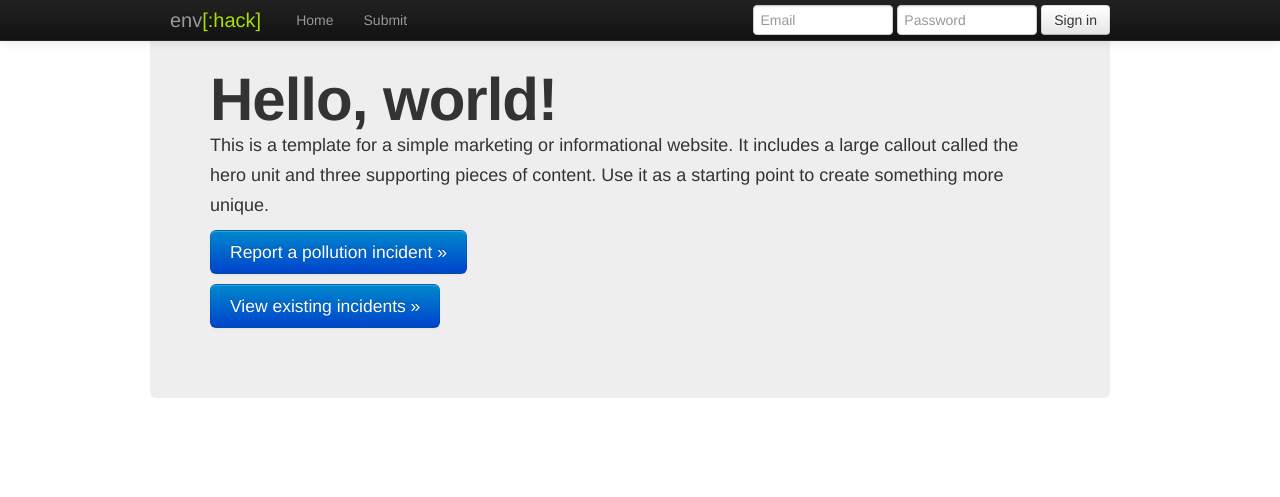
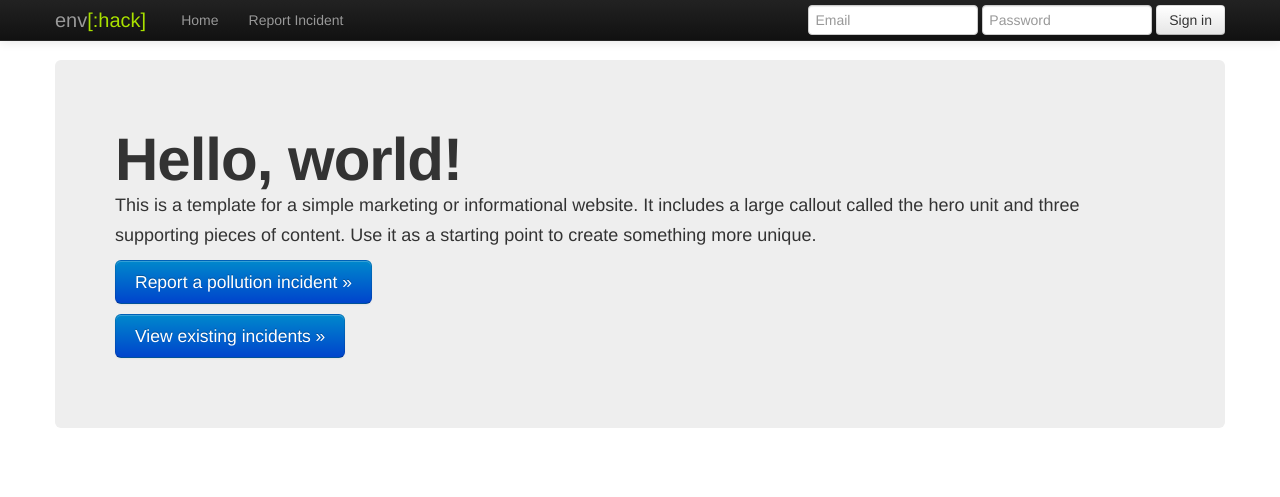
Before and after one commit to mattseymour/envhack, a Django app: page / in a window 1280 px wide. Shown: the top 497 px of the page. Run offline with Django 3.2, Linux system fonts and the light colour scheme; parts of the project's set-up code (start-up, migrations or seed data) failed here and were passed over.

Commit message:
Include remaining Bootstrap CSS - fixes top margin issue

```diff
--- a/webapp/templates/base.html
+++ b/webapp/templates/base.html
@@ -4,6 +4,13 @@
         <meta http-equiv="content-type" content="text/html;charset=utf-8"/>
         <link href="{{STATIC_URL}}css/bootstrap.css" rel="Stylesheet" type="text/css"/>
         <link href="{{STATIC_URL}}css/style.css" rel="Stylesheet" type="text/css"/>
+    <style type="text/css">
+      body {
+        padding-top: 60px;
+        padding-bottom: 40px;
+      }
+    </style>
+    <link href="{{STATIC_URL}}css/bootstrap-responsive.css" rel="stylesheet">
         {% block header %}
 
         {% endblock header %}
@@ -22,7 +29,7 @@
           <div class="nav-collapse collapse">
             <ul class="nav">
               <li><a href="/">Home</a></li><!-- li class=active -->
-              <li><a href="/submission/">Submit</a></li>
+              <li><a href="/submission/">Report Incident</a></li>
               <!--<li class="dropdown">
                 <a href="#" class="dropdown-toggle" data-toggle="dropdown">Dropdown <b class="caret"></b></a>
                 <ul class="dropdown-menu">
@@ -61,11 +68,9 @@
         </header>
         <section>
             <div class="content container">
-                <div class="row">
                 {% block content %}
 
                 {% endblock content %}
-                </div>
             </div>
         </section>
     </body>
```
